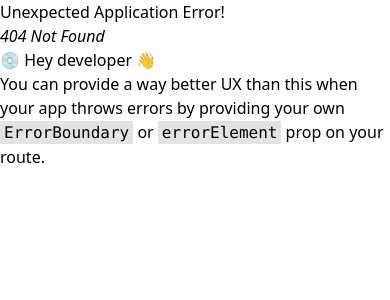
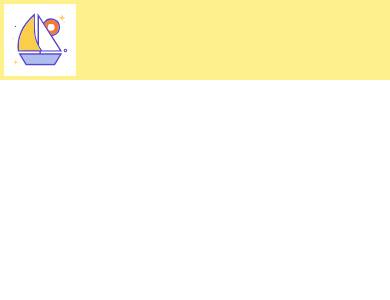
Before and after one commit to amanfangeria980/COE-GA, a React (Vite) app in the folder Frontend-Web-App/02layout-components/: page /component2 in a window 390 px wide. Before the commit this address had no page. Shown: the top 300 px of the page. Built offline with nearby package versions, Linux system fonts and the light colour scheme.

Commit message:
Added ResponsiveLogo Page

```diff
--- a/Frontend-Web-App/02layout-components/src/App.jsx
+++ b/Frontend-Web-App/02layout-components/src/App.jsx
@@ -4,12 +4,18 @@ import { Link } from "react-router-dom";
 const App = () => {
     return (
         <div className="bg-pink-300 h-screen w-screen">
-            <div className="grid grid-cols-4 p-4">
+            <div className="relative top-5 grid grid-cols-6 left-4">
                 <Link
                     to="/component1"
                     className="bg-black text-white p-2 rounded-lg h-52 w-52 flex items-center justify-center text-center"
                 >
                     Dropdown and Sticky Header
+                </Link>
+                <Link
+                    to="/component2"
+                    className="bg-black text-white p-2 rounded-lg h-52 w-52 flex items-center justify-center text-center"
+                >
+                    Responsive Logo
                 </Link>
             </div>
         </div>
--- a/Frontend-Web-App/02layout-components/src/main.jsx
+++ b/Frontend-Web-App/02layout-components/src/main.jsx
@@ -4,6 +4,7 @@ import App from "./App.jsx";
 import "./index.css";
 import { createBrowserRouter, RouterProvider } from "react-router-dom";
 import Dropdown_StickyNavPage from "./pages/Dropdown_StickyNavPage.jsx";
+import ResponsiveLogoPage from "./pages/ResponsiveLogoPage.jsx";
 
 const router = createBrowserRouter([
     {
@@ -14,6 +15,10 @@ const router = createBrowserRouter([
         path: "/component1",
         element: <Dropdown_StickyNavPage />,
     },
+    {
+        path: "/component2",
+        element: <ResponsiveLogoPage />,
+    },
 ]);
 
 createRoot(document.getElementById("root")).render(
--- /dev/null
+++ b/Frontend-Web-App/02layout-components/src/pages/ResponsiveLogoPage.jsx
@@ -0,0 +1,16 @@
+import React from "react";
+const ResponsiveLogoPage = () => {
+    return (
+        <div className="bg-yellow-200">
+            <div className="h-20 w-20">
+                <img
+                    src="./sailboat.svg"
+                    alt="logo"
+                    className="w-full h-auto p-1"
+                />
+            </div>
+        </div>
+    );
+};
+
+export default ResponsiveLogoPage;
```
Also changed, not shown: Frontend-Web-App/02layout-components/public/sailboat.svg (added).
